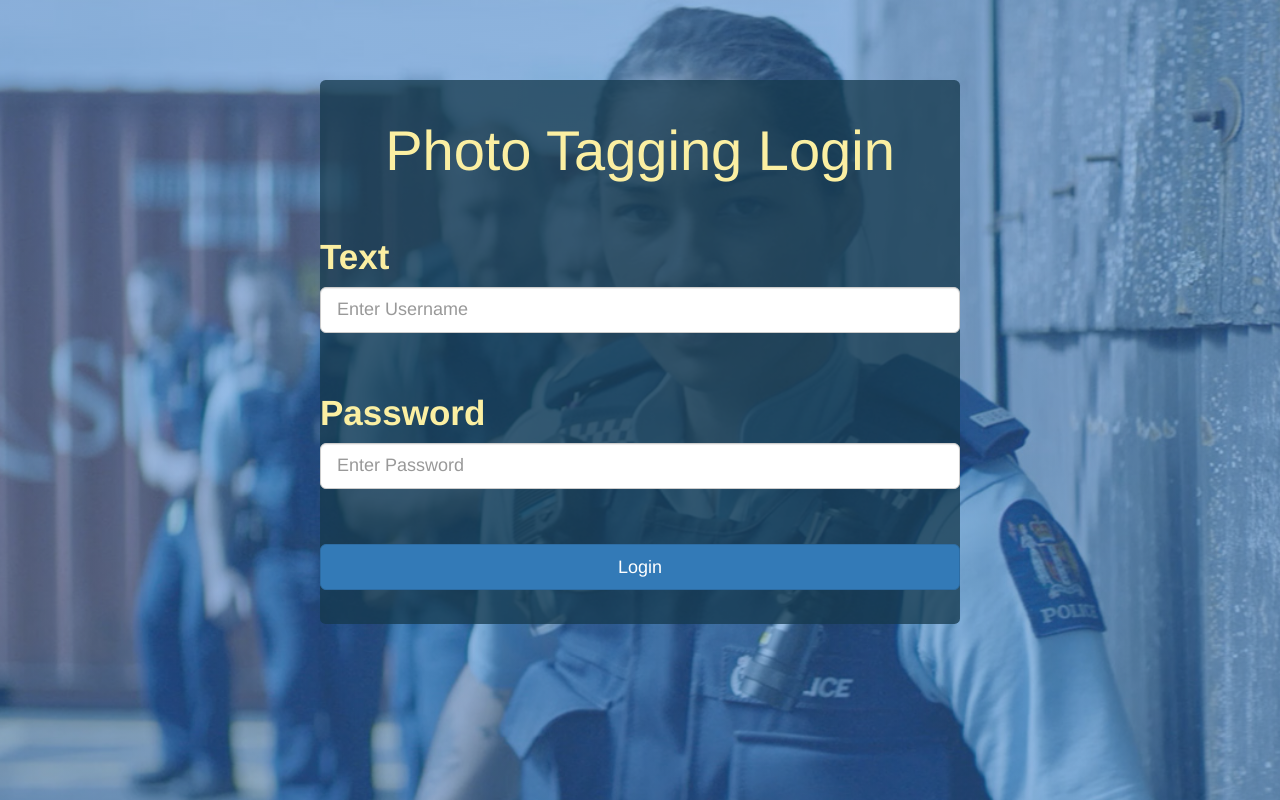
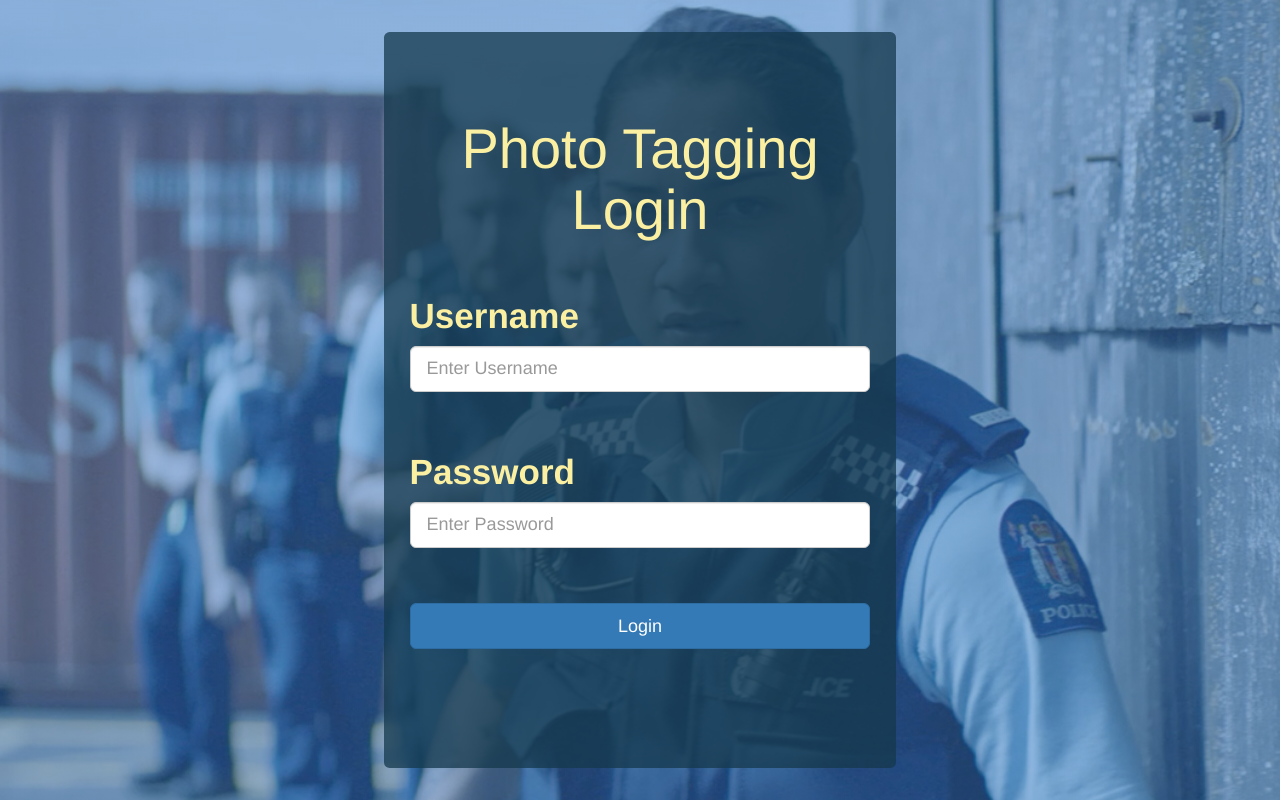
Before and after one commit to himbojo/PolicePhotoTagging, a React (Create React App) app in the folder client/: page /login in a window 1280 px wide. Built offline with nearby package versions, Linux system fonts and the light colour scheme; what react-widgets-moment would draw is missing.

Commit message:
added more css. Jordan

```diff
--- a/client/src/components/Login/login.js
+++ b/client/src/components/Login/login.js
@@ -2,7 +2,7 @@ import React, { Component } from 'react';
 
 import Background from '../assets/new-zealand-police-background.jpg';
 import LoginForm from './loginForm';
-import '../css/loginCss.css';
+import '../css/login.css';
 
 class Login extends Component{
   render(){
--- a/client/src/components/Login/loginForm.js
+++ b/client/src/components/Login/loginForm.js
@@ -22,7 +22,7 @@ class loginForm extends Component {
           <FieldGroup
             id="formControlsUsername"
             type="text"
-            label="Text"
+            label="Username"
             placeholder="Enter Username"
           />
           <FieldGroup
--- a/client/src/components/css/loginCss.css
+++ b/client/src/components/css/login.css
@@ -1,8 +1,13 @@
 .loginBody{
-  margin-top: 10vh;
-  margin-left: 25%;
-  width: 50%;
-  height: 68%;
+  padding: 2%;
+  position: absolute;
+  top:0;
+  bottom: 0;
+  left: 0;
+  right: 0;
+  margin: auto;
+  width: 40%;
+  height: 92%;
   background-color:rgba(20, 57, 77, 0.75);
   border-radius: 0.4em;
 }
@@ -20,7 +25,7 @@
   color:#FBEFA2;
 }
 .loginFont{
-    color:#FBEFA2;
+  color:#FBEFA2;
   font-size: 2.5em;
 }
 .loginButton, .loginHeader, .loginFont{
```
